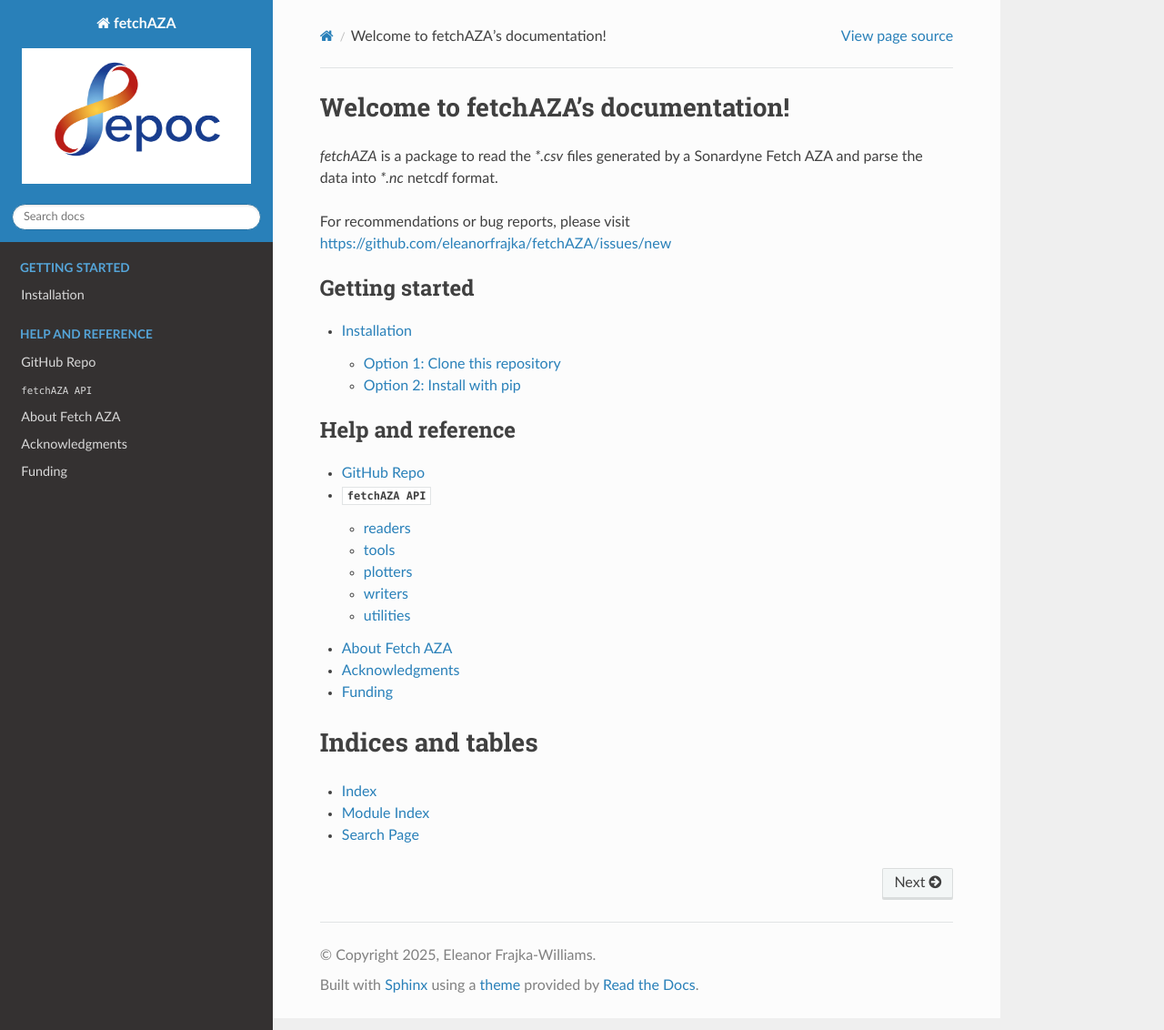
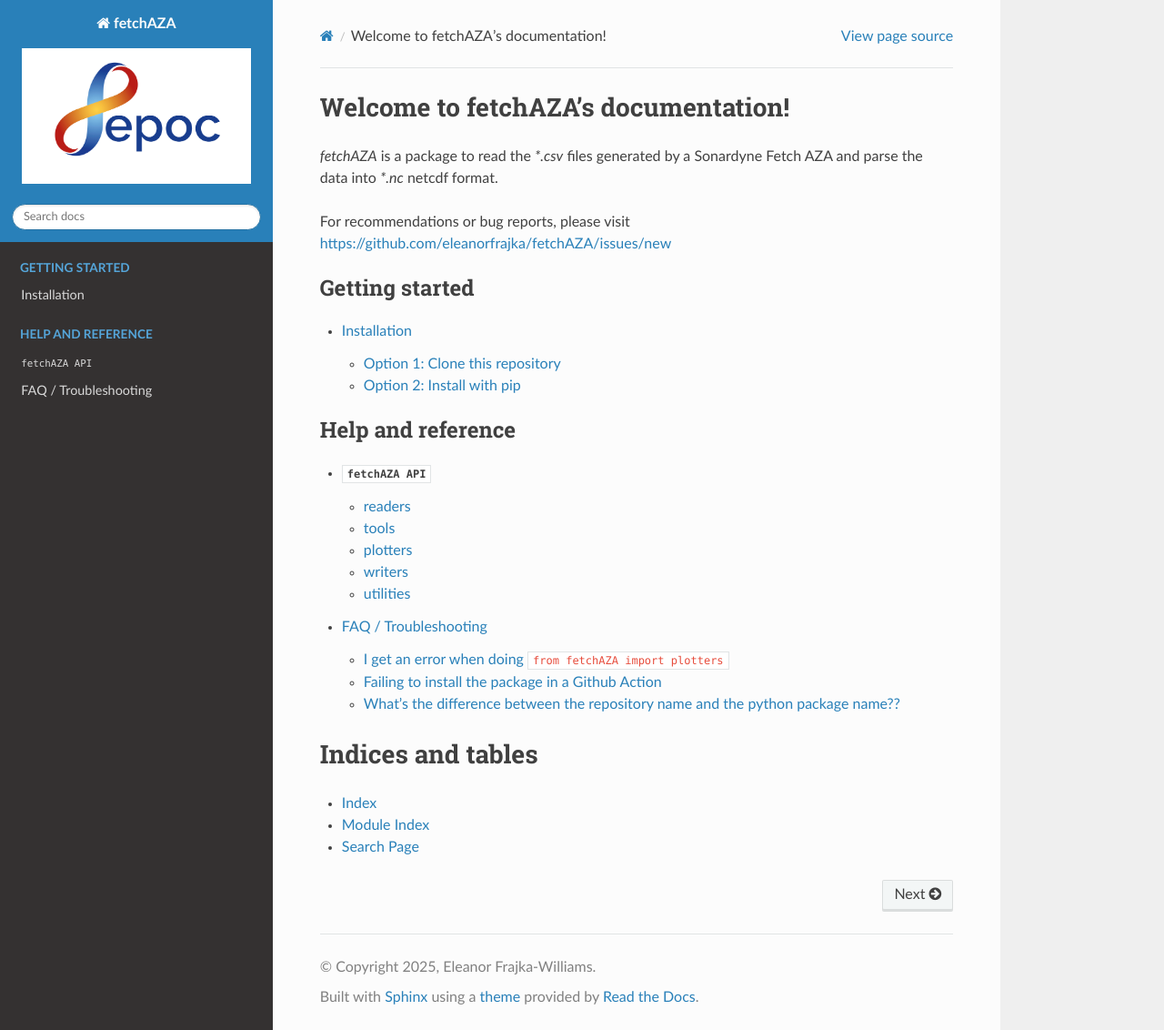
Before and after one commit to eleanorfrajka/fetchAZA, a Sphinx documentation site: the page built from docs/source/index.rst, in a window 1280 px wide and 1132 px high. Shown: the whole window at 91% size. Built offline with Sphinx 7.4.7 and the Read the Docs theme 3.1.0, drawn with Linux system fonts in a browser that asks for light colours; pages that are not in the unit, such as notebooks, are missing from menus; some of the changed lines change nothing that is shown.

Commit message:
Revert "[docs] Update with funding statement"

```diff
--- /dev/null
+++ b/docs/source/about.md
@@ -0,0 +1,30 @@
+# About Fetch AZA
+
+Two Sonardyne Fetch AZA instruments were deployed at the western boundary of the [RAPID 26°N array](http://rapid.ac.uk), as a collaboration between the University of Hamburg in the [EPOC](http://epoc-eu.org) project, geophysicists [Kate Rychert](https://www.whoi.edu/profile/catherine.rychert/) and [Nick Harmon](https://directory.whoi.edu/profile/nicholas-harmon/) at WHOI, [Shane Elipot](https://selipot.github.io) at University of Miami and the RAPID array with the [RAPID evolution project](https://noc.ac.uk/projects/rapid-evolution).
+
+These sensors have the possibility to self-correct the pressure drift, a common and known problem that occurs with sensing pressure in the ocean.  It does this by using 3 separate pressure sensors, and an internal volume within the sensor which is kept at a controlled pressure (near atmospheric pressure).  Of these three sensors, 1 sensor is rated to near-atmospheric pressure (the "Low" pressure sensor), and two are rated to deep pressures (the Digiquartz or "transfer" pressure, and the Keller or "ambient" pressure).  The Keller sensor reads seawater pressure, the low pressure reads in the controlled pressure volume, and the digiquartz sensor "transfers" between seawater pressure and the controlled pressure volume.
+
+At a set interval (starting frequent and with sample intervals increasing with time), the sensor runs through an AZA sequence.  During this sequence, it makes an instantaneous pressure measurement (sequence 1) with the Keller/Ambient and Transfer/Digiquartz measuring seawater pressure, and the low pressure sensor measuring in the controlled volume.  It then makes an AZA measurement which is provided as an average over 30 sections with the same quantities.  The transfer/Digiquartz sensor then switches to measure the pressure in the controlled pressure volume and the Fetch instrument makes a 30 second average of data in this configuration.  Finally, the transfer/Digiquartz sensor returns to measuring seawater pressure and another 30 second average is made.  At the end of the sequence, an instantaneous measurement is made by the three sensors.
+
+See figure:
+<img width="912" alt="image" src="https://github.com/user-attachments/assets/8be3df28-4b33-43bb-8d03-5fe1d9cb5aac" />
+
+The idea is that the AZA sequence 3 will provide the offset or drift on the digiquartz sensor at increasing intervals:
+
+$$dP_{offset,1}(t_i) = P_{low}(t_i)-P_{DQZ}(t_i)$$
+
+where $i$ indicates that these are measured at AZA sampling intervals (roughly 150 samples over a 2 year deployment).  However, the Transfer/Digiquartz sensor and Ambient/Keller sensor also measure pressure at hourly intervals.  We will call this $j$.
+
+A fit can be calculated against $dP_{offset,1}(t_i)$ and then linearly interpolated onto the hourly time vector $t_j$.  This can be used to correct the Transfer/Digiquartz sensor as
+
+$$P_{DQZ,corr}(t_j) = P_{DQZ}(t_j) + dP_{offset,1}(t_j)$$
+
+and to determine an offset between the Ambient/Keller and Transfer/Digiquartz as
+
+$$dP_{offset,2}(t_j) = P_{DQZ}(t_j) - D_{KLR}(t_j)$$
+
+This can then further be used to correct the Ambient/Keller pressure sensor as
+
+$$P_{KLR,corr}(t_j) = P_{KLR}(t_j) + dP_{offset,1}(t_j) + dP_{offset,2}(t_j)\qquad .$$
+
+Note that offset $dP_{offset,1}$ is available at AZA sampling intervals (roughly 150 over a 2 year deployment), whereas the other samples are hourly (15000 over a 2-year deployment).
--- a/docs/source/aboutfetch.md
+++ /dev/null
@@ -1,32 +0,0 @@
-# About Fetch AZA
-
-Two Sonardyne Fetch AZA instruments have the possibility to self-correct the pressure drift, a common and known problem that occurs with sensing pressure in the ocean.  It does this by using 3 separate pressure sensors, and an internal volume within the sensor which is kept at a controlled pressure (near atmospheric pressure).  Of these three sensors, 1 sensor is rated to near-atmospheric pressure (the "Low" pressure sensor), and two are rated to deep pressures (the Digiquartz or "transfer" pressure, and the Keller or "ambient" pressure).  The Keller sensor reads seawater pressure, the low pressure reads in the controlled pressure volume, and the digiquartz sensor "transfers" between seawater pressure and the controlled pressure volume.
-
-At a set interval (starting frequent and with sample intervals increasing with time), the sensor runs through an AZA sequence.  During this sequence, it makes an instantaneous pressure measurement (sequence 1) with the Keller/Ambient and Transfer/Digiquartz measuring seawater pressure, and the low pressure sensor measuring in the controlled volume.  It then makes an AZA measurement which is provided as an average over 30 sections with the same quantities.  The transfer/Digiquartz sensor then switches to measure the pressure in the controlled pressure volume and the Fetch instrument makes a 30 second average of data in this configuration.  Finally, the transfer/Digiquartz sensor returns to measuring seawater pressure and another 30 second average is made.  At the end of the sequence, an instantaneous measurement is made by the three sensors.
-
-See figure:
-![Figure: Transfer Table](_static/transfer-table.png)
-
-The idea is that the AZA sequence 3 will provide the offset or drift on the digiquartz sensor at increasing intervals:
-
-.. math::
-    dP_{offset,1}(t_i) = P_{low}(t_i)-P_{DQZ}(t_i)
-
-where $i$ indicates that these are measured at AZA sampling intervals (roughly 150 samples over a 2 year deployment).  However, the Transfer/Digiquartz sensor and Ambient/Keller sensor also measure pressure at hourly intervals.  We will call this :math:`j`.
-
-A fit can be calculated against :math:`dP_{offset,1}(t_i)` and then linearly interpolated onto the hourly time vector :math:`t_j`.  This can be used to correct the Transfer/Digiquartz sensor as
-
-.. math::
-    P_{DQZ,corr}(t_j) = P_{DQZ}(t_j) + dP_{offset,1}(t_j)
-
-and to determine an offset between the Ambient/Keller and Transfer/Digiquartz as
-
-.. math::
-    dP_{offset,2}(t_j) = P_{DQZ}(t_j) - D_{KLR}(t_j)
-
-This can then further be used to correct the Ambient/Keller pressure sensor as
-
-.. math::
-    P_{KLR,corr}(t_j) = P_{KLR}(t_j) + dP_{offset,1}(t_j) + dP_{offset,2}(t_j)\qquad .
-
-Note that offset :math:`dP_{offset,1}` is available at AZA sampling intervals (roughly 150 over a 2 year deployment), whereas the other samples are hourly (15000 over a 2-year deployment).
--- a/docs/source/conf.py
+++ b/docs/source/conf.py
@@ -28,16 +28,9 @@
     "sphinx.ext.autodoc",
     "sphinx.ext.viewcode",
     "sphinx.ext.napoleon",
-    "sphinx.ext.mathjax",
     "nbsphinx",
     "myst_parser",
 ]
-
-mathjax3_config = {
-    'chtml' : {
-        'mtextInheritFont' : 'true',
-    }
-}
 
 templates_path = ['_templates']
 
--- a/docs/source/fetchAZA.rst
+++ b/docs/source/fetchAZA.rst
@@ -10,7 +10,7 @@
    :undoc-members:
 
 tools
-=====
+=======
 .. automodule:: fetchAZA.tools
    :members:
    :undoc-members:
@@ -31,7 +31,7 @@
 
 
 utilities
-=========
+=======
 .. automodule:: fetchAZA.utilities
    :members:
    :undoc-members:
--- a/docs/source/funding.md
+++ /dev/null
@@ -1,7 +0,0 @@
-# Acknowledgments
-
-Two Sonardyne Fetch AZA instruments were deployed at the western boundary of the [RAPID 26°N array](http://rapid.ac.uk), as a collaboration between the University of Hamburg in the [EPOC](http://epoc-eu.org) project, geophysicists [Kate Rychert](https://www.whoi.edu/profile/catherine.rychert/) and [Nick Harmon](https://directory.whoi.edu/profile/nicholas-harmon/) at WHOI, [Shane Elipot](https://selipot.github.io) at University of Miami and the RAPID array with the [RAPID evolution project](https://noc.ac.uk/projects/rapid-evolution).
-
-# Funding
-
-EPOC is funded by the European Union. Views and opinions expressed are however those of the author(s) only and do not necessarily reflect those of the European Union. Neither the European Union nor the granting authority can be held responsible for them.
--- a/docs/source/index.rst
+++ b/docs/source/index.rst
@@ -10,7 +10,6 @@
 `fetchAZA` is a package to read the `*.csv` files generated by a Sonardyne Fetch AZA and parse the data into `*.nc` netcdf format.
 
 For recommendations or bug reports, please visit https://github.com/eleanorfrajka/fetchAZA/issues/new
-
 
 
 .. toctree::
@@ -30,10 +29,8 @@
    :maxdepth: 3
    :caption: Help and reference
 
-   GitHub Repo <http://github.com/eleanorfrajka/fetchAZA>
    fetchAZA
-   aboutfetch
-   funding
+   faq
 
 Indices and tables
 ==================
```
Also changed, not shown: docs/source/_static/transfer-table.png (deleted).
